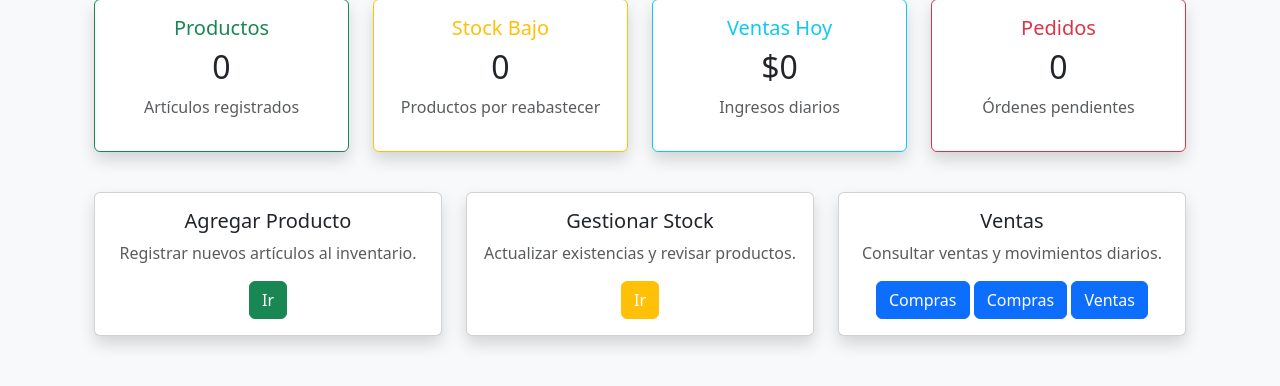
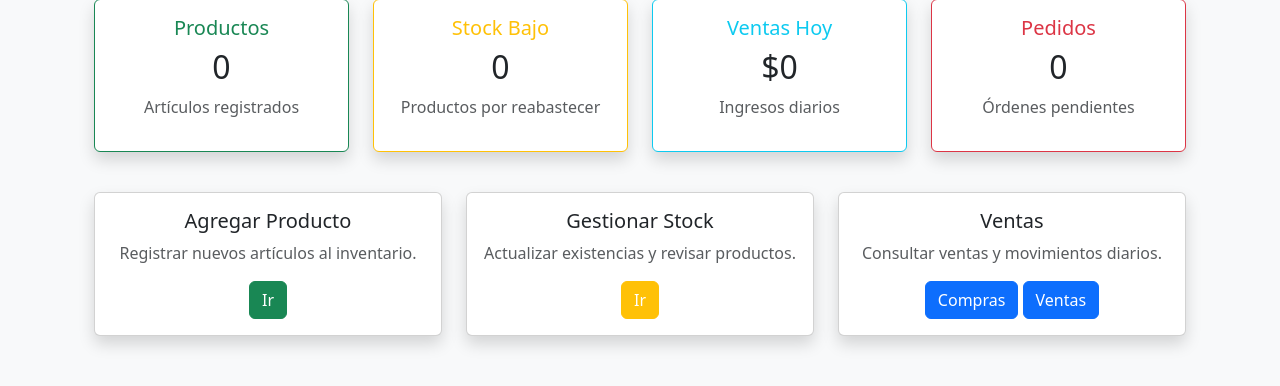
Before and after one commit to aleman1990aleman/Inventario_De_Papeleria, a Flask app: template templates/dashboard.html in a window 1280 px wide. Shown: the part 199-585 px from the top of the page. Run offline with Flask 3, Linux system fonts and the light colour scheme; the template is opened without the code that fills it, so the values that code supplies are empty.

Commit message:
comprar y vender

```diff
--- a/templates/dashboard.html
+++ b/templates/dashboard.html
@@ -98,13 +98,10 @@
                     <p class="text-muted">
                         Consultar ventas y movimientos diarios.
                     </p>
-                    <a href="/compras" class="btn btn-primary">
+                    <a href="/comprar" class="btn btn-primary">
                         Compras
                     </a>
-                    <a href="/compras" class="btn btn-primary">
-                        Compras
-                    </a>
-                    <a href="/ventas" class="btn btn-primary">
+                    <a href="/ventar" class="btn btn-primary">
                         Ventas
                     </a>
                 </div>
```
